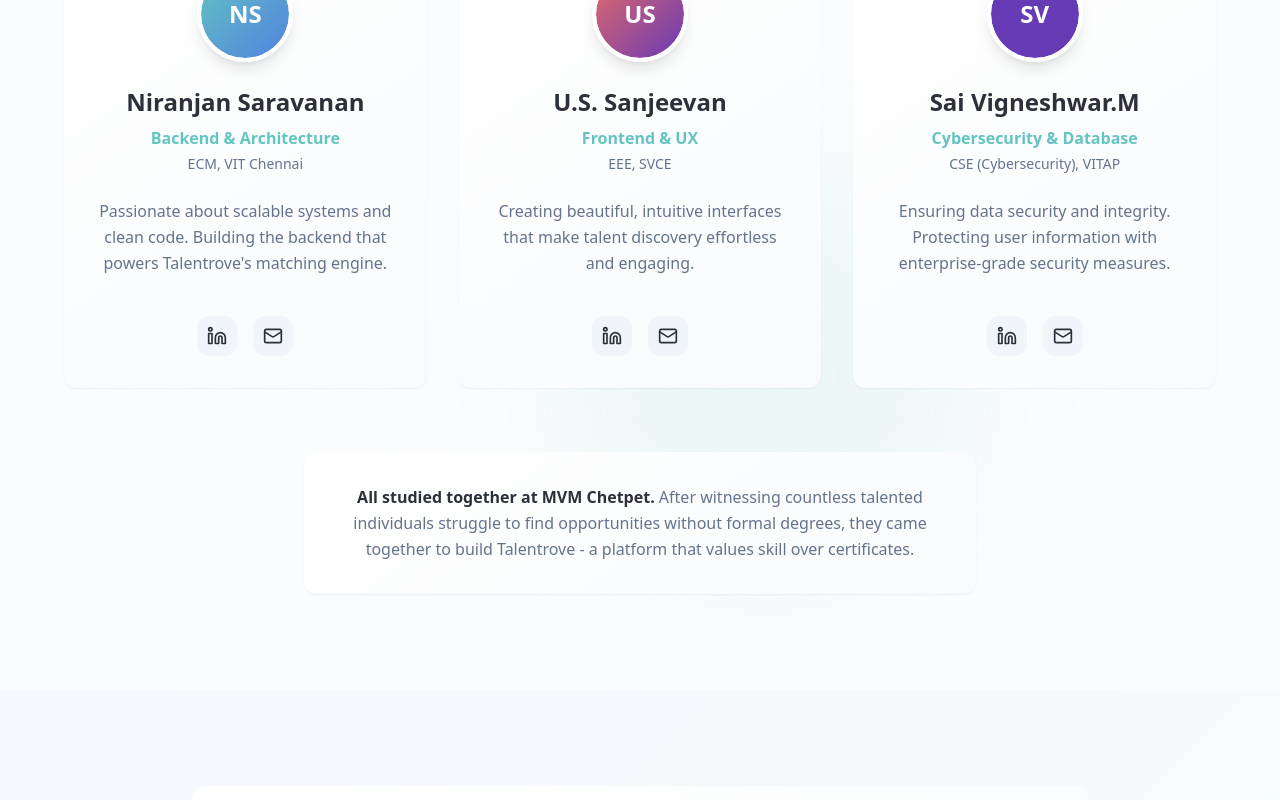
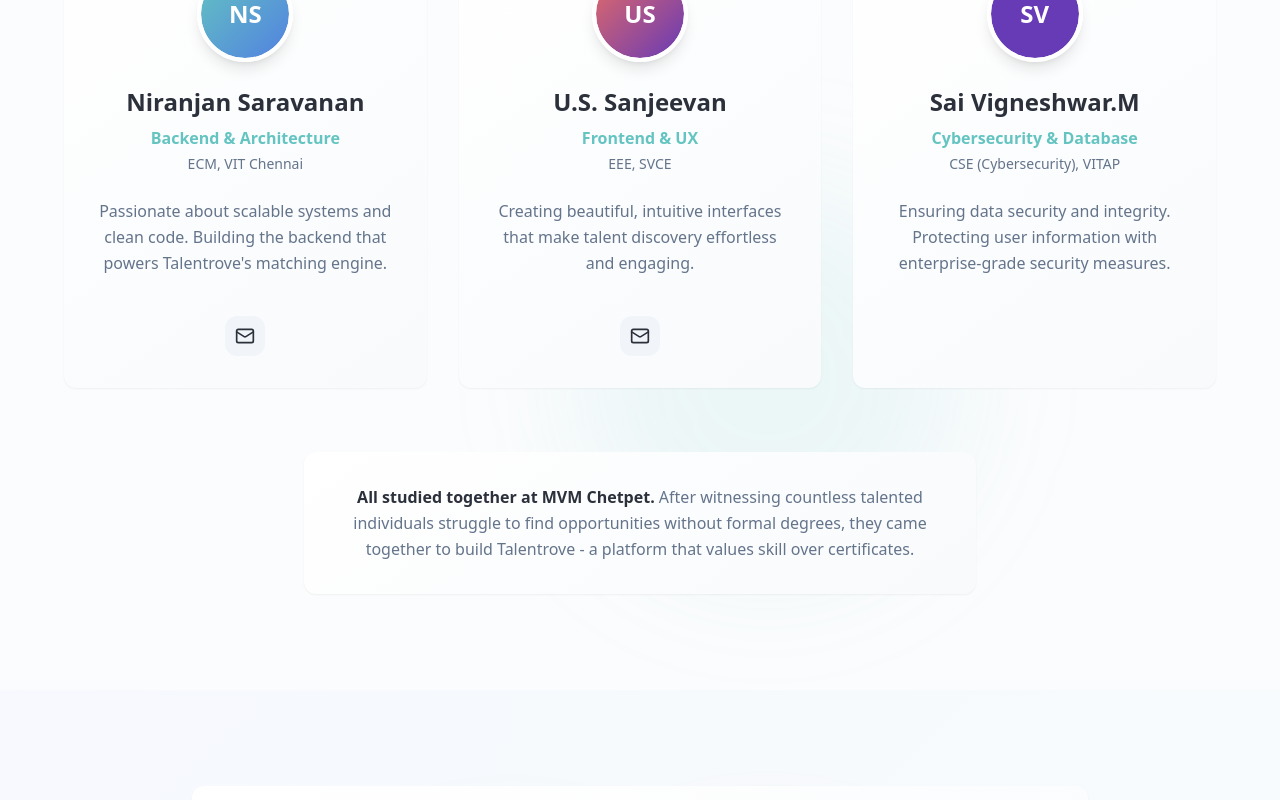
Before and after one commit to Nirann002/talentrovett, a React (Vite) app: page / in a window 1280 px wide. Shown: the part 5033-5833 px from the top of the page. Built offline with nearby package versions, Linux system fonts and the light colour scheme; the HTML template or start-up script is replaced by a standard one.

Commit message:
Update founder contact information
Add email addresses for Niranjan and Sanjeevan, remove LinkedIn links for all founders, and remove the email link for Sai.

```diff
--- a/src/components/FoundersSection.tsx
+++ b/src/components/FoundersSection.tsx
@@ -1,5 +1,5 @@
 import { Card } from "@/components/ui/card";
-import { Linkedin, Mail } from "lucide-react";
+import { Mail } from "lucide-react";
 import { Avatar, AvatarFallback } from "@/components/ui/avatar";
 
 const FoundersSection = () => {
@@ -11,6 +11,7 @@ const FoundersSection = () => {
       initials: "NS",
       color: "gradient-primary",
       bio: "Passionate about scalable systems and clean code. Building the backend that powers Talentrove's matching engine.",
+      email: "niranjansaravanan10296@gmail.com",
     },
     {
       name: "U.S. Sanjeevan",
@@ -19,6 +20,7 @@ const FoundersSection = () => {
       initials: "US",
       color: "gradient-secondary",
       bio: "Creating beautiful, intuitive interfaces that make talent discovery effortless and engaging.",
+      email: "ussanjeevan007@gmail.com",
     },
     {
       name: "Sai Vigneshwar.M",
@@ -27,6 +29,7 @@ const FoundersSection = () => {
       initials: "SV",
       color: "bg-accent",
       bio: "Ensuring data security and integrity. Protecting user information with enterprise-grade security measures.",
+      email: null,
     },
   ];
 
@@ -76,14 +79,17 @@ const FoundersSection = () => {
                 </p>
 
                 {/* Social Links */}
-                <div className="flex justify-center gap-4 pt-4">
-                  <button className="w-10 h-10 rounded-lg bg-muted hover:bg-primary hover:text-white transition-smooth flex items-center justify-center">
-                    <Linkedin className="w-5 h-5" />
-                  </button>
-                  <button className="w-10 h-10 rounded-lg bg-muted hover:bg-primary hover:text-white transition-smooth flex items-center justify-center">
-                    <Mail className="w-5 h-5" />
-                  </button>
-                </div>
+                {founder.email && (
+                  <div className="flex justify-center pt-4">
+                    <a
+                      href={`mailto:${founder.email}`}
+                      className="w-10 h-10 rounded-lg bg-muted hover:bg-primary hover:text-white transition-smooth flex items-center justify-center"
+                      aria-label="Send email"
+                    >
+                      <Mail className="w-5 h-5" />
+                    </a>
+                  </div>
+                )}
               </div>
             </Card>
           ))}
```
